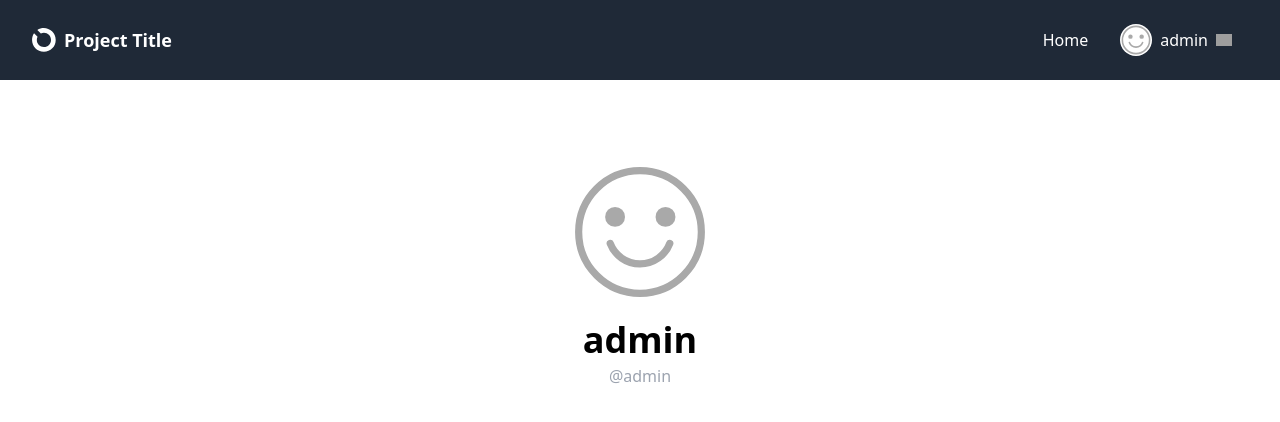
After one commit to mayank-0409/real-time-chat-app, a Django app: page /profile/ in a window 1280 px wide. The commit adds this page. Shown: the top 422 px of the page. Run offline with Django 5.2, Linux system fonts and the light colour scheme; a user stored in the database is signed in; data comes from the database, SQL or seed files in the repository; some libraries are stand-ins or nearby versions; grey boxes are pictures that could not be loaded.

Commit message:
Profile Page

```diff
--- a/a_core/urls.py
+++ b/a_core/urls.py
@@ -15,10 +15,11 @@ Including another URLconf
     2. Add a URL to urlpatterns:  path('blog/', include('blog.urls'))
 """
 from django.contrib import admin
-from django.urls import path
+from django.urls import path, include
 from a_home.views import *
 
 urlpatterns = [
     path('admin/', admin.site.urls),
-    path('', home_view, name='home')
+    path('', home_view, name='home'),
+    path('profile/', include('a_user.urls')),
 ]
--- /dev/null
+++ b/a_user/templates/a_users/profile.html
@@ -0,0 +1,16 @@
+{% extends 'layout/blank.html' %}
+
+{% block content %}
+
+<div class="max-w-lg mx-auto flex flex-col items-center pt-20 px-4">
+    <img class="w-36 h-36 rounded-full object-cover mb-4" src="{{ profile.avatar }}" />
+    <div class="text-center">
+        <h1>{{ profile.name }}</h1>
+        <div class="text-gray-400 mb-2 -mt-3">@{{ profile.user.username }}</div>
+        {% if profile.info %}
+        <div class="mt-8">{{ profile.info|linebreaksbr }}</div>
+        {% endif %}
+    </div>
+</div>
+
+{% endblock %}
--- /dev/null
+++ b/a_user/urls.py
@@ -0,0 +1,6 @@
+from django.urls import path
+from a_user.views import *
+
+urlpatterns = [
+    path('', profile_view, name='profile'),
+]
--- a/a_user/views.py
+++ b/a_user/views.py
@@ -1,3 +1,7 @@
 from django.shortcuts import render
 
 # Create your views here.
+
+def profile_view(request):
+    profile = request.user.profile
+    return render(request, 'a_users/profile.html', {'profile':profile})
--- a/templates/includes/header.html
+++ b/templates/includes/header.html
@@ -21,7 +21,7 @@
                                 x-transition:enter-end="opacity-100 translate-y-0 scale-100"
                             >
                                 <ul class="hoverlist [&>li>a]:justify-end">
-                                    <li><a href="">My Profile</a></li>
+                                    <li><a href="{% url 'profile' %}">My Profile</a></li>
                                     <li><a href="">Edit Profile</a></li>
                                     <li><a href="">Settings</a></li>
                                     <li><a href="">Log Out</a></li>
```
